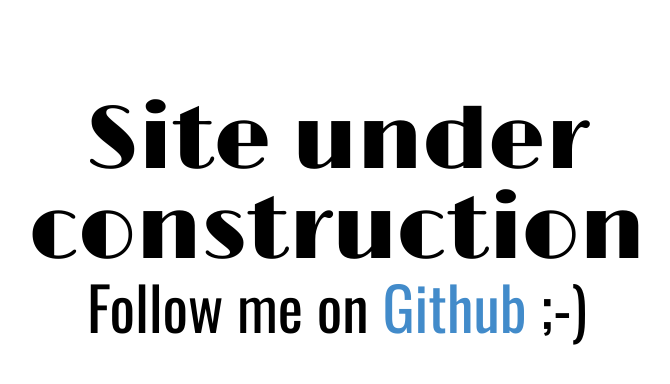
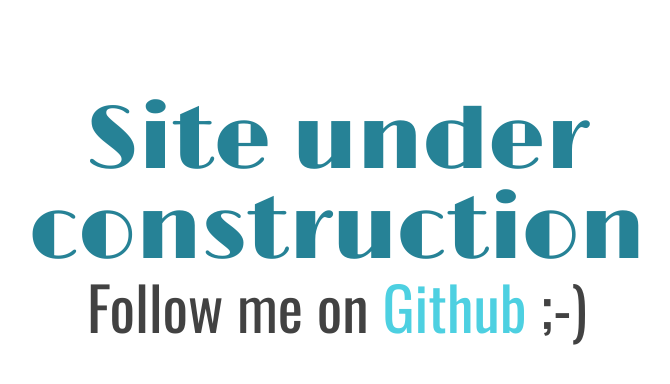
Before and after one commit to zetadeceleste/portfolio-ui, a Next.js app: page /site-under-construction in a window 1280 px wide. Shown: the top 384 px of the page, without its empty margins (303-973 px from the left). Built offline with nearby package versions, Linux system fonts and the light colour scheme.

Commit message:
Fix warning / WIP: Variables / Headline component

```diff
--- /dev/null
+++ b/components/common/Headline/Headline.module.css
@@ -0,0 +1,6 @@
+@import url('../../../styles/variables.css');
+
+.truncate {
+  word-break: break-all;
+  width: 3em;
+}
--- /dev/null
+++ b/components/common/Headline/index.tsx
@@ -0,0 +1,14 @@
+import React from 'react'
+
+import styles from './Headline.module.css'
+
+type Props = {
+  title: string
+  truncate?: boolean
+}
+
+const Headline: React.FC<Props> = ({ title, truncate = false }) => (
+  <h1 className={truncate ? styles.truncate : ''}>{title}</h1>
+)
+
+export default Headline
--- a/components/common/Loader/Loader.module.css
+++ b/components/common/Loader/Loader.module.css
@@ -2,9 +2,9 @@
 
 .loader {
   animation: spin 2s linear infinite;
-  border: 4px solid var(--color-black-100);
+  border: 4px solid var(--color-neutral-200);
   border-radius: 50%;
-  border-top: 4px solid var(--color-grey-100);
+  border-top: 4px solid var(--color-neutral-400);
   height: 40px;
   width: 40px;
 }
--- a/components/common/Loader/index.tsx
+++ b/components/common/Loader/index.tsx
@@ -2,6 +2,6 @@
 
 import styles from './Loader.module.css'
 
-const Loader = () => <div className={styles.loader}></div>
+const Loader: React.FC = () => <div className={styles.loader}></div>
 
 export default Loader
--- a/pages/_app.tsx
+++ b/pages/_app.tsx
@@ -1,4 +1,5 @@
 import type { AppProps } from 'next/app'
+import Head from 'next/head'
 import React from 'react'
 
 import RootLayout from '../layouts/RootLayout'
@@ -8,9 +9,14 @@
 type Props = AppProps
 
 const App: React.FC<Props> = ({ Component, pageProps }) => (
-  <RootLayout>
-    <Component {...pageProps} />
-  </RootLayout>
+  <>
+    <Head>
+      <meta name="viewport" content="width=device-width, initial-scale=1" />
+    </Head>
+    <RootLayout>
+      <Component {...pageProps} />
+    </RootLayout>
+  </>
 )
 
 export default App
--- a/pages/_document.tsx
+++ b/pages/_document.tsx
@@ -5,7 +5,6 @@
     return (
       <Html lang="en">
         <Head>
-          <meta name="viewport" content="width=device-width, initial-scale=1" />
           <meta name="theme-color" content="#000000" />
           <link rel="icon" href="/favicon.ico" />
           <link rel="apple-touch-icon" href="/logo192.png" />
--- a/pages/site-under-construction/index.tsx
+++ b/pages/site-under-construction/index.tsx
@@ -1,9 +1,11 @@
 import styles from './site-under-construction.module.css'
+
+import Headline from '@/components/common/Headline'
 
 const SiteUnderConstructionPage: React.FC = () => (
   <div className={styles.container}>
     <div className={styles.description}>
-      <h1>Site under construction</h1>
+      <Headline title="Site under construction" />
       <h2>
         Follow me on <a href="https://github.com/zetadeceleste">Github</a> ;-)
       </h2>
--- a/styles/base.css
+++ b/styles/base.css
@@ -12,10 +12,10 @@
 }
 
 body {
-  color: var(--foreground-rgb);
+  color: var(--color-neutral-500);
 }
 
 a {
-  color: var(--color-blue-100);
+  color: var(--color-blue-400);
   text-decoration: none;
 }
--- a/styles/typography.css
+++ b/styles/typography.css
@@ -1,11 +1,11 @@
 .body {
-  --font-limelight: 'Limelight', arial, helvetica, sans-serif;
+  --font-headline: 'Limelight', arial, helvetica, sans-serif;
   --font-number: arial, helvetica, sans-serif;
-  --font-oswald: 'Oswald', arial, helvetica, sans-serif;
+  --font-stack: 'Oswald', arial, helvetica, sans-serif;
 }
 
 body {
-  font-family: var(--font-oswald);
+  font-family: var(--font-stack);
   font-size: 0.875rem; /* 14px */
   font-weight: 400;
 }
@@ -15,7 +15,8 @@
 }
 
 h1 {
-  font-family: var(--font-limelight);
+  color: var(--color-blue-600);
+  font-family: var(--font-headline);
   font-size: 2.25rem; /* 36px */
 }
 
--- a/styles/variables.css
+++ b/styles/variables.css
@@ -1,21 +1,29 @@
 .body {
-  --color-black-100: rgb(0 0 0 / 10%);
-  --color-blue-100: #428bca;
-  --color-blue-200: #2a6496;
-  --color-blue-300: #268296;
-  --color-blue-400: #405574;
-  --color-blue-500: #002c54;
-  --color-green-100: #35b577;
-  --color-grey-100: #b0b0b0;
-  --color-grey-200: #f1f1f1;
-  --color-grey-300: #c4c4c4;
-  --color-orange-100: #f6a300;
-  --color-purple-100: #ad618f;
-  --color-red-100: #da2037;
-  --color-red-200: #cb3737;
-  --color-yellow-100: #c5c900;
-  --background-start-rgb: 214, 219, 220;
-  --background-end-rgb: 255, 255, 255;
+  /* Blues: Variations of the Star Color: #268296 */
+  --color-blue-100: #e0f7fa;
+  --color-blue-200: #b2ebf2;
+  --color-blue-300: #80deea;
+  --color-blue-400: #4dd0e1;
+  --color-blue-500: #26c6da;
+  --color-blue-600: #268296;
+  --color-blue-700: #007c91;
+  --color-blue-800: #006064;
+
+  /* Complementary and Accents */
+  --color-accent-100: #ffcdd2;
+  --color-accent-200: #ef9a9a;
+  --color-accent-300: #e57373;
+
+  /* Neutrals */
+  --color-neutral-100: #f5f5f5;
+  --color-neutral-200: #eee;
+  --color-neutral-300: #bdbdbd;
+  --color-neutral-400: #757575;
+  --color-neutral-500: #424242;
+
+  /* Text on Blue Background */
+  --color-text-on-blue: #fff;
+
   --border-radius: 0.5rem;
   --desktop-width: 1024px;
   --foreground-rgb: 0, 0, 0;
```
